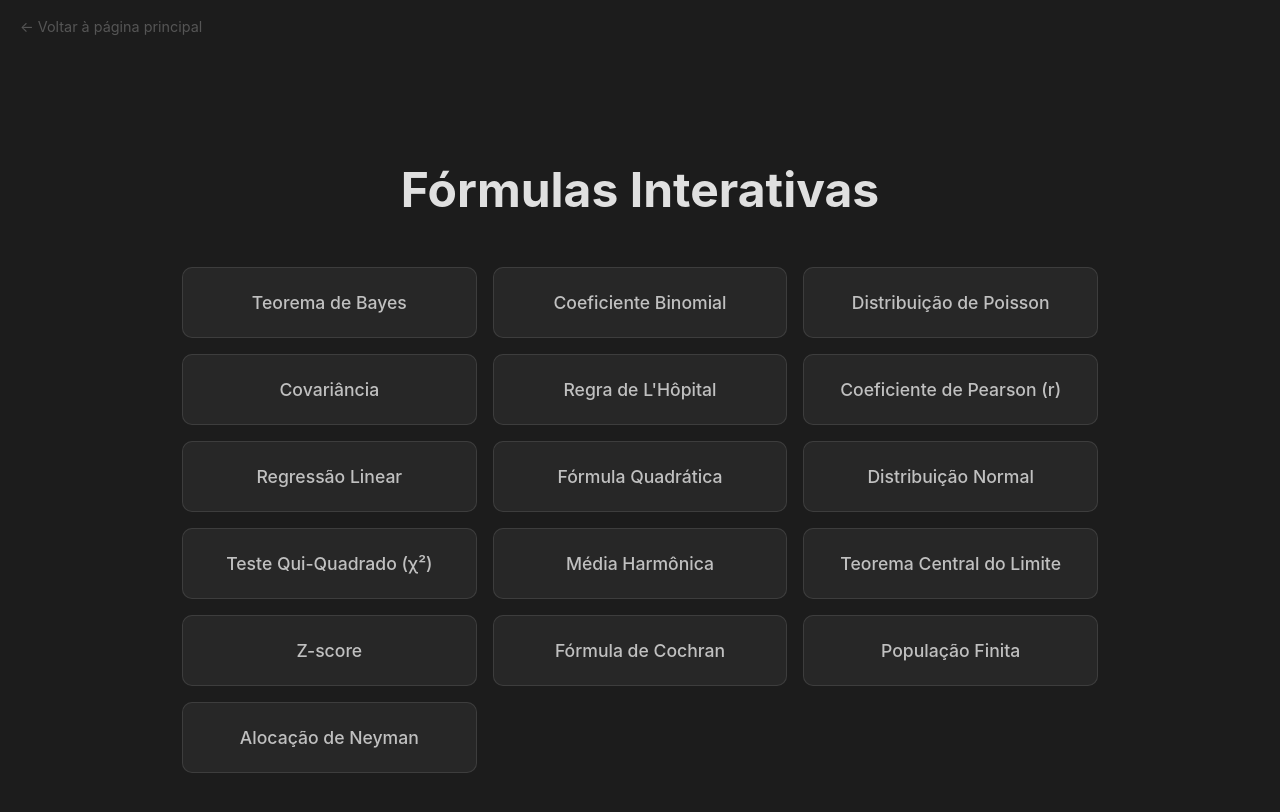
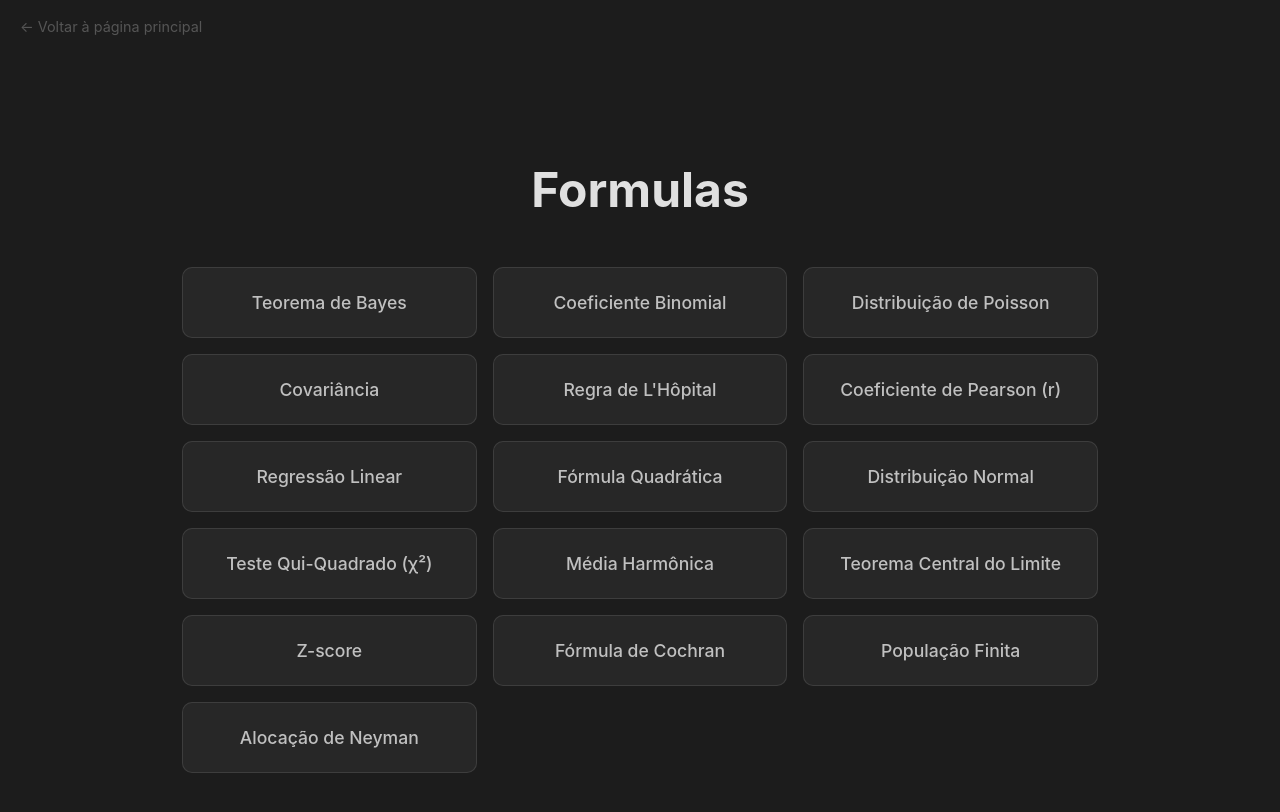
Before and after one commit to morrisonkuhlsen/morrisonkuhlsen, a Jekyll site: the page formulas/home.html, which Jekyll copies as it is, in a window 1280 px wide. Shown: the top 812 px of the page. Built offline with Jekyll 4.4.1, drawn with Linux system fonts in a browser that asks for light colours.

Commit message:
formula title

```diff
--- a/formulas/home.html
+++ b/formulas/home.html
@@ -10,7 +10,7 @@
   <div class="wrap">
     <main class="card" role="main">
       <a href="../" class="back-link" style="display: block; margin-bottom: 1.5rem; text-decoration: none; color: #555; font-size: 0.9rem;">&larr; Voltar à página principal</a>
-      <h1 class="home-title">Fórmulas Interativas</h1>
+      <h1 class="home-title">Formulas</h1>
       <nav class="formula-list" aria-label="Seleção de Fórmulas">
         <a href="index.html" class="formula-card">Teorema de Bayes</a>
         <a href="coeficiente-binomial.html" class="formula-card">Coeficiente Binomial</a>
```
